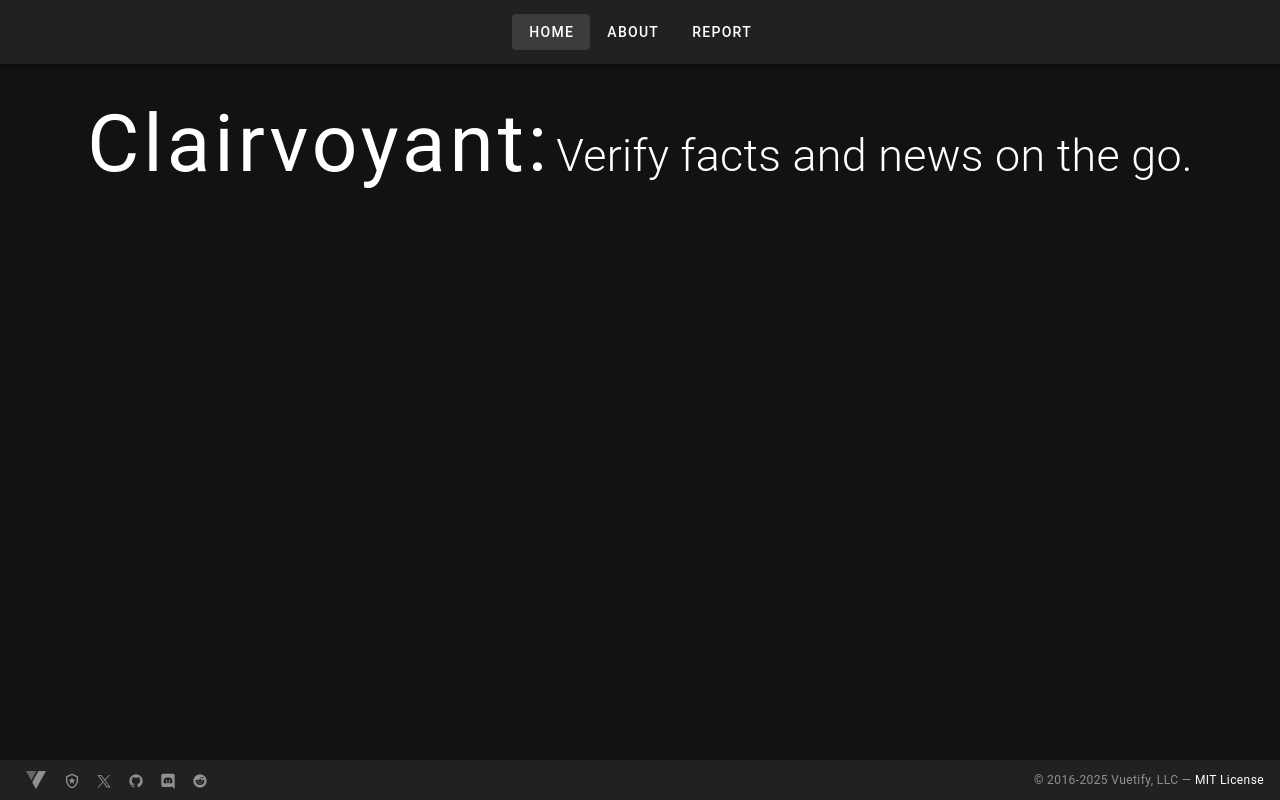
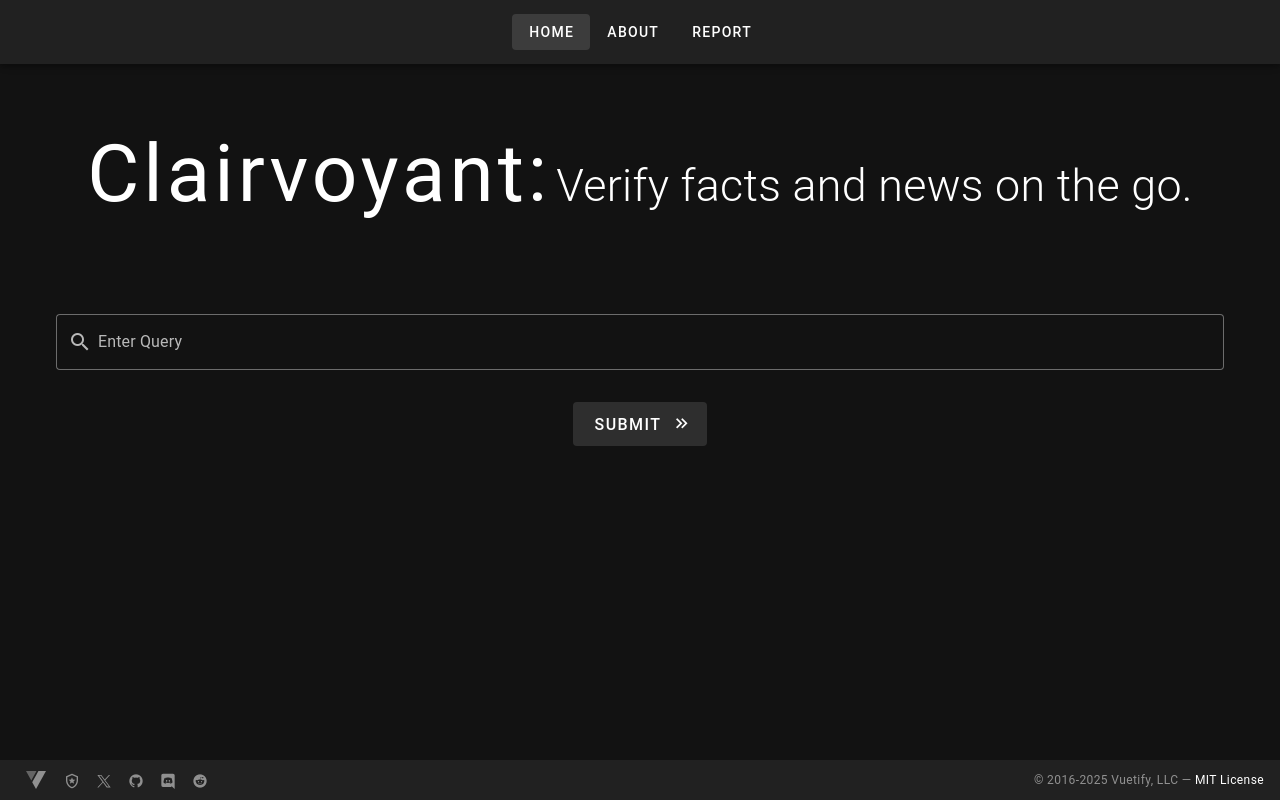
Before and after one commit to tom-avilius/Clairvoyant-Frontend, a Vue app: page / in a window 1280 px wide. Built offline with nearby package versions, Linux system fonts and the light colour scheme; a small style sheet from the web is missing.

Commit message:
Add component SearchBar.

```diff
--- a/src/components.d.ts
+++ b/src/components.d.ts
@@ -14,5 +14,6 @@ declare module 'vue' {
     HelloWorld: typeof import('./components/HelloWorld.vue')['default']
     RouterLink: typeof import('vue-router')['RouterLink']
     RouterView: typeof import('vue-router')['RouterView']
+    SearchBar: typeof import('./components/home/SearchBar.vue')['default']
   }
 }
--- /dev/null
+++ b/src/components/home/SearchBar.vue
@@ -0,0 +1,38 @@
+<template>
+  <v-text-field
+    class="spacing"
+    label="Enter Query"
+    prepend-inner-icon="mdi-magnify"
+    variant="outlined"
+  ></v-text-field>
+  <v-row class="spacing-btn" justify="center"
+    ><v-btn
+      :loading="loading"
+      append-icon="mdi-chevron-double-right"
+      variant="tonal"
+      size="large"
+      @click="load"
+    >
+      Submit
+    </v-btn></v-row
+  >
+</template>
+
+<script setup>
+import { ref } from "vue";
+
+const loading = ref(false);
+function load() {
+  loading.value = true;
+  setTimeout(() => (loading.value = false), 3000);
+}
+</script>
+
+<style scoped>
+.spacing {
+  margin-top: 12vh;
+}
+.spacing-btn {
+  margin-top: 10px;
+}
+</style>
--- a/src/layouts/default.vue
+++ b/src/layouts/default.vue
@@ -15,6 +15,6 @@
 
 <style scoped>
 .spacing {
-  margin-top: 20px;
+  margin-top: 50px;
 }
 </style>
--- a/src/pages/index.vue
+++ b/src/pages/index.vue
@@ -1,3 +1,4 @@
 <template>
   <Brand />
+  <SearchBar />
 </template>
```
